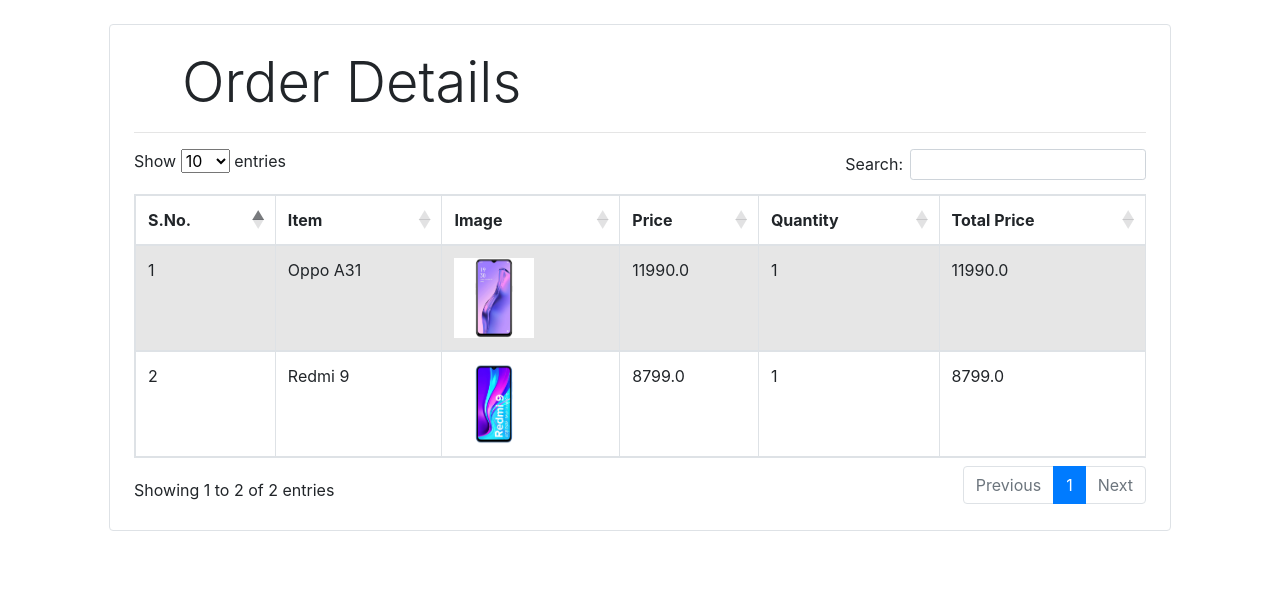
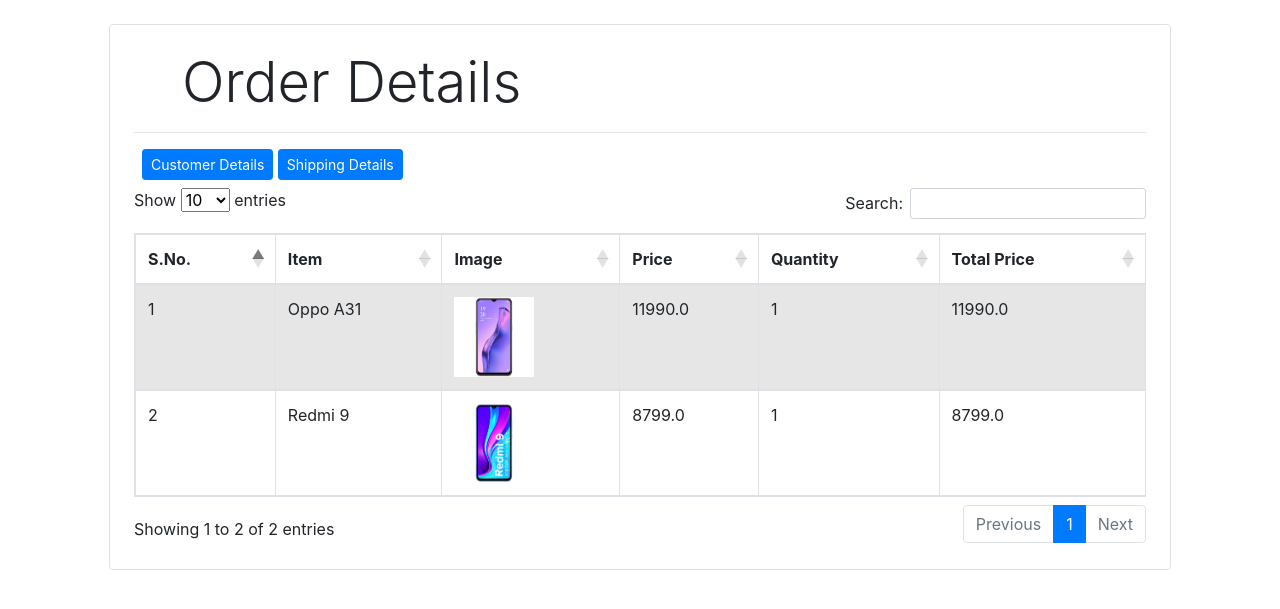
Before and after one commit to JasbirCodeSpace/EcommerceApp, a Django app: template orders/templates/orders/order.html in a window 1280 px wide. Shown: the part 56-665 px from the top of the page. Run offline with Django 3.2, Linux system fonts and the light colour scheme; the template is opened without the code that fills it: values that come from a table or form of the project are taken from there, others are empty; data comes from the database, SQL or seed files in the repository; both versions use the stored data as it was after the commit; some libraries are stand-ins or nearby versions.

Commit message:
Added order update action and customer and shipping details modal

```diff
--- a/orders/templates/orders/order.html
+++ b/orders/templates/orders/order.html
@@ -6,6 +6,10 @@
     <div class="border rounded p-4 m-4">
          <p class="display-4 pl-4 ml-4">Order Details</p>
          <hr>
+         <div class="m-2">
+            <button class="btn btn-sm btn-primary" data-toggle="modal" data-target="#customer-modal">Customer Details</button>
+            <button class="btn btn-sm btn-primary" data-toggle="modal" data-target="#shipping-modal">Shipping Details</button>
+        </div>
     <table id="order" class="table table-striped table-bordered">
         <thead>
             <tr>
@@ -35,6 +39,51 @@
 
 </div>
 </div>
+<div class="modal fade" id="customer-modal" tabindex="-1" role="dialog" aria-labelledby="exampleModalCenterTitle" aria-hidden="true">
+    <div class="modal-dialog modal-dialog-centered" role="document">
+      <div class="modal-content">
+        <div class="modal-header">
+          <h5 class="modal-title text-primary" id="exampleModalLongTitle">Customer Details</h5>
+          <button type="button" class="close" data-dismiss="modal" aria-label="Close">
+            <span aria-hidden="true">&times;</span>
+          </button>
+        </div>
+        <div class="modal-body">
+          <div><span class="text-primary">Name: </span><span>{{order.customer.first_name}} {{order.customer.last_name}}</span></div>
+          <div><span class="text-primary">Email: </span><span>{{order.customer.email}}</span></div>
+          <div><span class="text-primary">Phone No: </span><span>{{order.customer.phone}}</span></div>
+        </div>
+        <div class="modal-footer">
+          <button type="button" class="btn btn-secondary" data-dismiss="modal">Close</button>
+          <button type="button" class="btn btn-primary">Save changes</button>
+        </div>
+      </div>
+    </div>
+  </div>
+  <div class="modal fade" id="shipping-modal" tabindex="-1" role="dialog" aria-labelledby="shippingTitle" aria-hidden="true">
+    <div class="modal-dialog modal-dialog-centered" role="document">
+      <div class="modal-content">
+        <div class="modal-header">
+          <h5 class="modal-title text-primary" id="shippingTitle">Shipping Details</h5>
+          <button type="button" class="close" data-dismiss="modal" aria-label="Close">
+            <span aria-hidden="true">&times;</span>
+          </button>
+        </div>
+        <div class="modal-body">
+          <div><span class="text-primary">Address: </span><span>{{order.address}}</span></div>
+          <div><span class="text-primary">City: </span><span>{{order.city}}</span></div>
+          <div><span class="text-primary">State: </span><span>{{order.state}}</span></div>
+          <div><span class="text-primary">ZIP Code: </span><span>{{order.zip_code}}</span></div>
+          <div><span class="text-primary">Country: </span><span>{{order.country}}</span></div>
+
+        </div>
+        <div class="modal-footer">
+          <button type="button" class="btn btn-secondary" data-dismiss="modal">Close</button>
+          <button type="button" class="btn btn-primary">Save changes</button>
+        </div>
+      </div>
+    </div>
+  </div>
 {% endblock content %}
 {% block javascript %}
 	{{block.super}}
```
Also changed, not shown: orders/templates/orders/seller.html (+11 -1 lines), orders/views/orders.py (+6 -1 lines), db.sqlite3.
